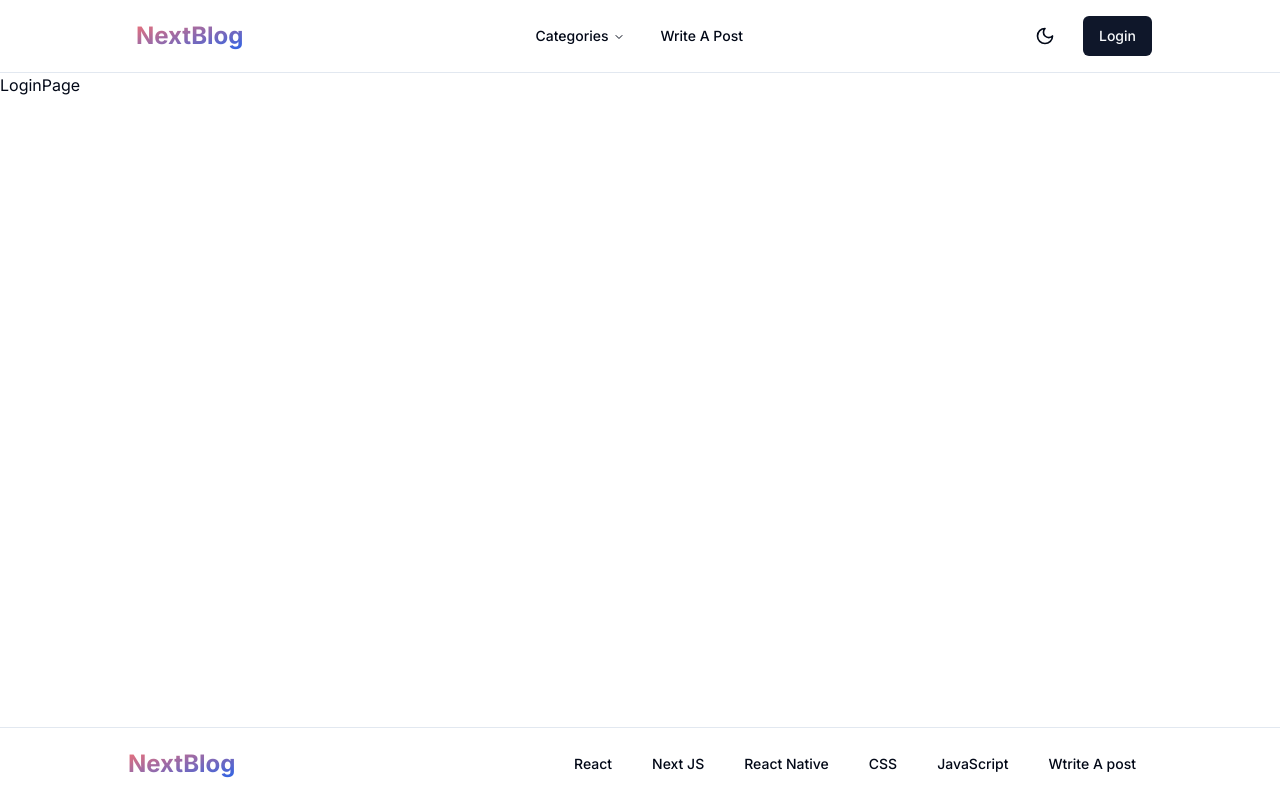
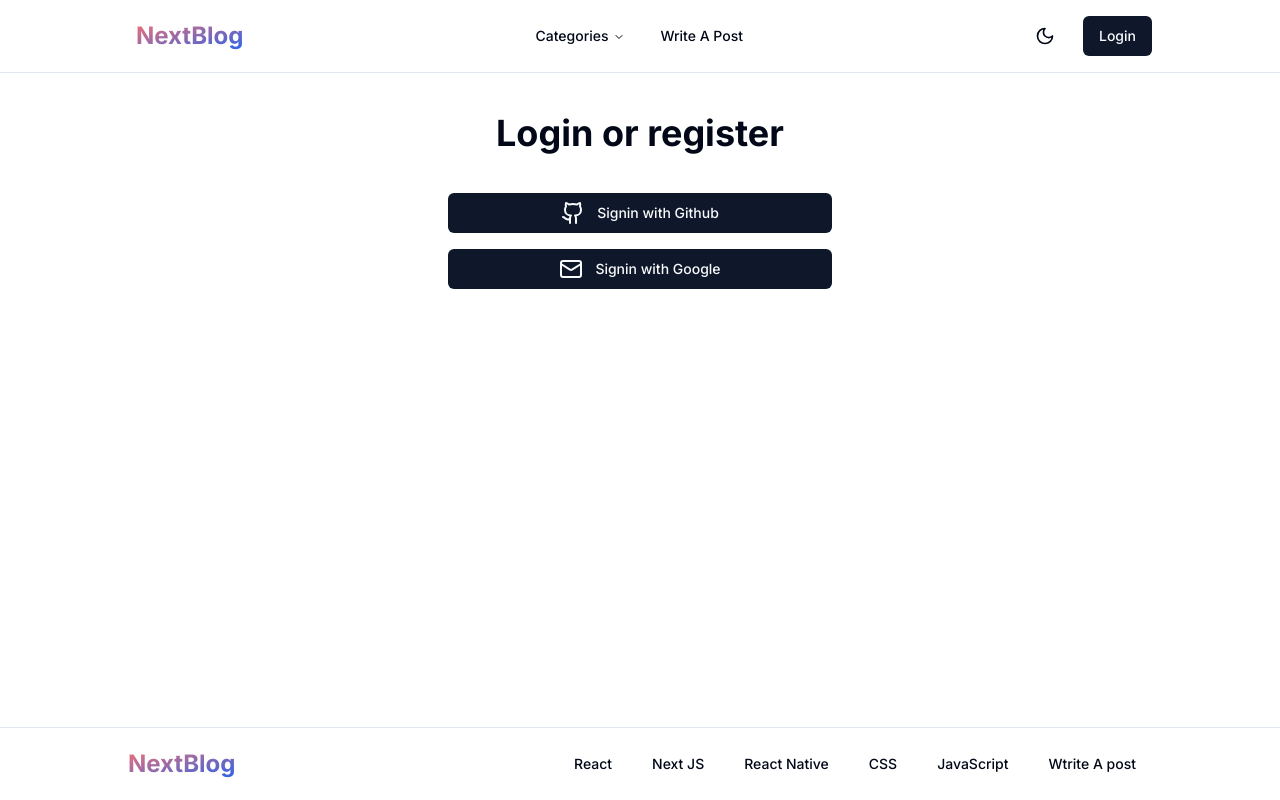
Before and after one commit to rezozero59/next-app-01-2023, a Next.js app: page /login in a window 1280 px wide. Built offline with nearby package versions, Linux system fonts and the light colour scheme.

Commit message:
Login page (front)

```diff
--- a/app/categories/[slug]/page.tsx
+++ b/app/categories/[slug]/page.tsx
@@ -1,3 +1,7 @@
+import PageContainer from "@/components/PageContainer";
+import PageTitle from "@/components/page-title";
+import PostList from "@/components/post-list";
+import { POSTS } from "@/utils/posts";
 import React from "react";
 
 type Props = {
@@ -7,5 +11,12 @@
 };
 export default function CategoriesPage({ params }: Props) {
   const { slug } = params;
-  return <div>Catégorie = {slug}</div>;
+  return (
+    <PageContainer>
+      <div className="py-10 px-4 ">
+        <PageTitle title={slug.replace("-", " ")} />
+        <PostList posts={POSTS} />
+      </div>
+    </PageContainer>
+  );
 }
--- a/app/login/page.tsx
+++ b/app/login/page.tsx
@@ -1,5 +1,25 @@
+import PageContainer from "@/components/PageContainer";
+import PageTitle from "@/components/page-title";
+import { Button } from "@/components/ui/button";
+import { Github, Mail } from "lucide-react";
 import React from "react";
 
 export default function LoginPage() {
-  return <div>LoginPage</div>;
+  return (
+    <PageContainer>
+      <div className="p-10">
+        <PageTitle title="Login or register" />
+        <div className="flex flex-col gap-4 max-w-sm mx-auto ">
+          <Button>
+            <Github className="mr-3" />
+            Signin with Github
+          </Button>
+          <Button>
+            <Mail className="mr-3" />
+            Signin with Google
+          </Button>
+        </div>
+      </div>
+    </PageContainer>
+  );
 }
--- a/app/posts/[slug]/page.tsx
+++ b/app/posts/[slug]/page.tsx
@@ -18,6 +18,7 @@
     nbViews: 25,
     nbComments: 8,
     slug: "react-state-management-choosing-right-solution",
+    content: "lorem ipsum",
   };
 
   return (
@@ -59,6 +60,12 @@
           </div>
         </div>
         <Separator />
+        <div
+          className="mt-6"
+          dangerouslySetInnerHTML={{
+            __html: POST.content as string,
+          }}
+        ></div>
       </div>
     </PageContainer>
   );
--- /dev/null
+++ b/components/page-title.tsx
@@ -0,0 +1,5 @@
+import { title } from "process";
+
+export default function PageTitle({ title }: { title: string }) {
+  return <h1 className="text-4xl font-bold text-center mb-10">{title}</h1>;
+}
```
